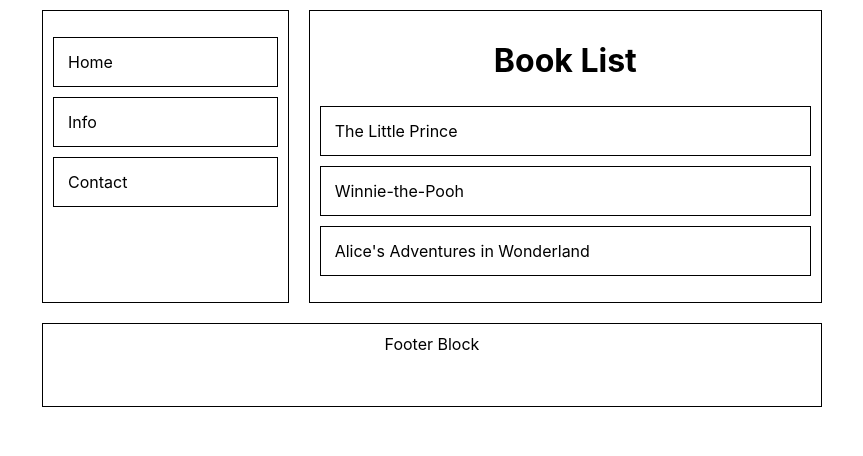
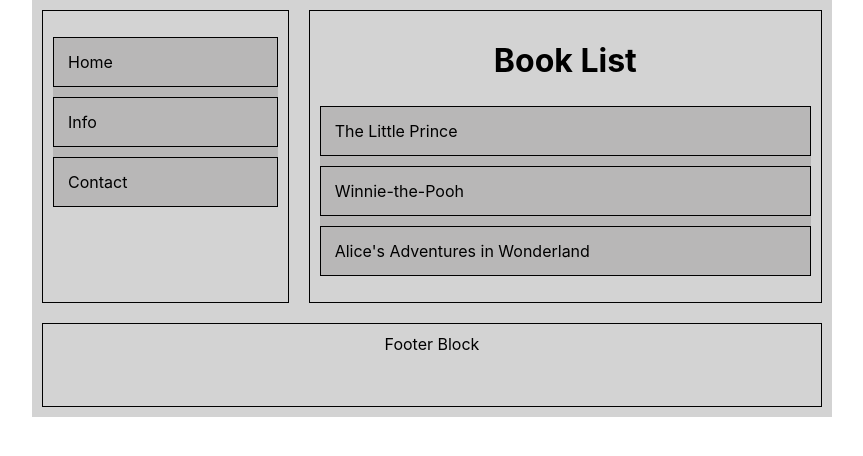
Before and after one commit to alfa-code/course-react-context, a React (Create React App) app: page / in a window 1280 px wide. Shown: the top 456 px of the page, without its empty margins (208-1071 px from the left). Built offline with nearby package versions, Linux system fonts and the light colour scheme.

Commit message:
issue with props

```diff
--- a/src/App.js
+++ b/src/App.js
@@ -1,12 +1,16 @@
+import { useState } from 'react';
+
 import { Main } from './components/main';
 import { Sidebar } from './components/sidebar';
 import { Footer } from './components/footer';
 
 function App() {
+  const [theme] = useState('light');
+
   return (
-    <div className="App">
-      <Sidebar />
-      <Main />
+    <div className={ `App ${theme}` }>
+      <Sidebar theme={ theme } />
+      <Main theme={ theme } />
       <Footer />
     </div>
   );
--- a/src/components/book-list.js
+++ b/src/components/book-list.js
@@ -2,8 +2,10 @@ import React, { Component } from 'react';
 
 export class BookList extends Component {
     render() {
+        const theme = this.props.theme;
+
         return (
-            <ul className="list">
+            <ul className={ `list ${theme}` }>
                 <li>
                     The Little Prince
                 </li>
--- a/src/components/main.js
+++ b/src/components/main.js
@@ -1,11 +1,11 @@
 import { Title } from './title';
 import { BookList } from './book-list';
 
-export function Main() {
+export function Main(props) {
     return (
         <main className="block">
             <Title />
-            <BookList />
+            <BookList theme={ props.theme } />
         </main>
     )
 }
--- a/src/components/navbar.js
+++ b/src/components/navbar.js
@@ -1,6 +1,8 @@
-export function Navbar() {
+export function Navbar(props) {
+    const theme = props.theme;
+
     return (
-        <ul className="list">
+        <ul className={ `list ${theme}` }>
             <li>
                 Home
             </li>
--- a/src/components/sidebar.js
+++ b/src/components/sidebar.js
@@ -1,9 +1,9 @@
 import { Navbar } from './navbar';
 
-export function Sidebar() {
+export function Sidebar(props) {
     return (
         <aside className="block">
-            <Navbar />
+            <Navbar theme={ props.theme } />
         </aside>
     )
 }
--- a/src/index.css
+++ b/src/index.css
@@ -64,3 +64,20 @@ footer {
   border: 1px solid black;
   padding: 14px;
 }
+
+.light {
+  background-color: lightgray;
+}
+
+ul.light {
+  background-color: rgb(184, 183, 183);
+}
+
+.dark {
+  background-color: rgb(142, 142, 142);
+  color: white;
+}
+
+ul.dark {
+  background-color: rgb(66, 66, 66);
+}
```
Also changed, not shown: 1 other file (tests, documents, lock files or other folders).
